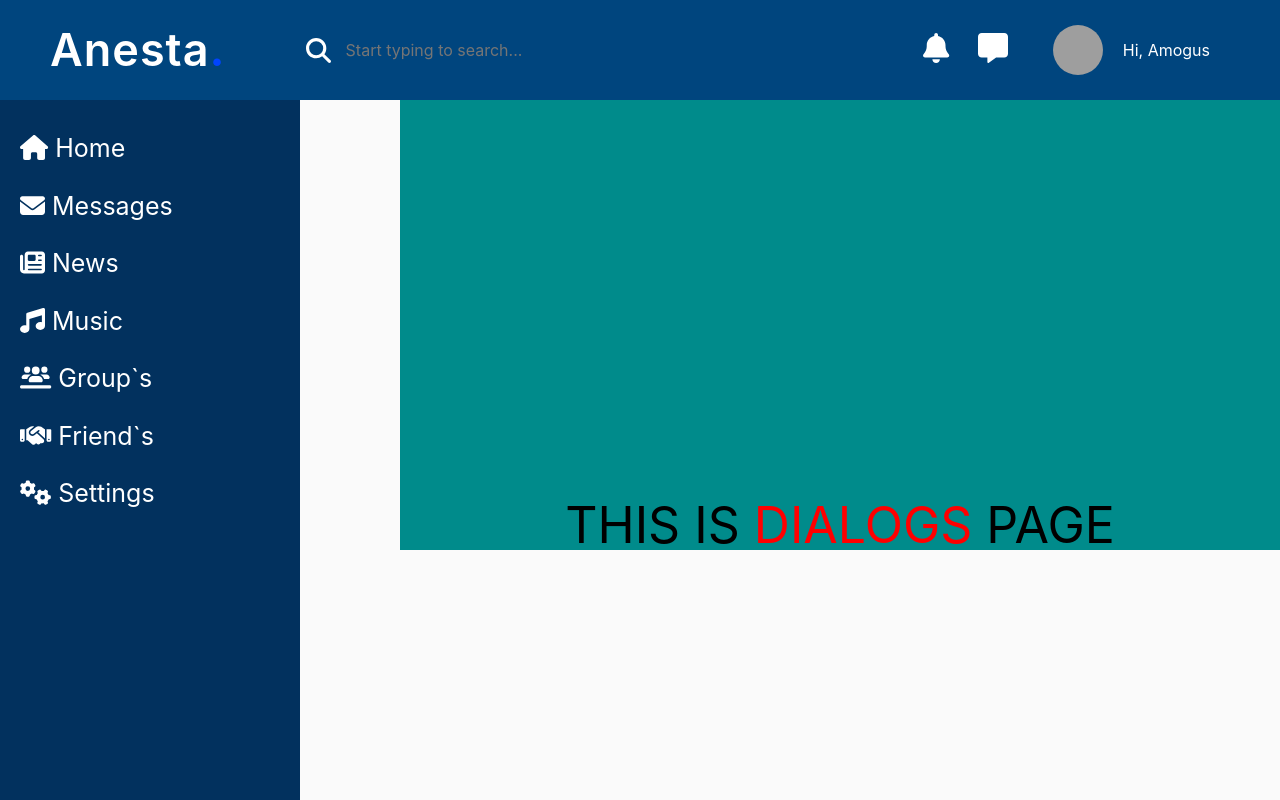
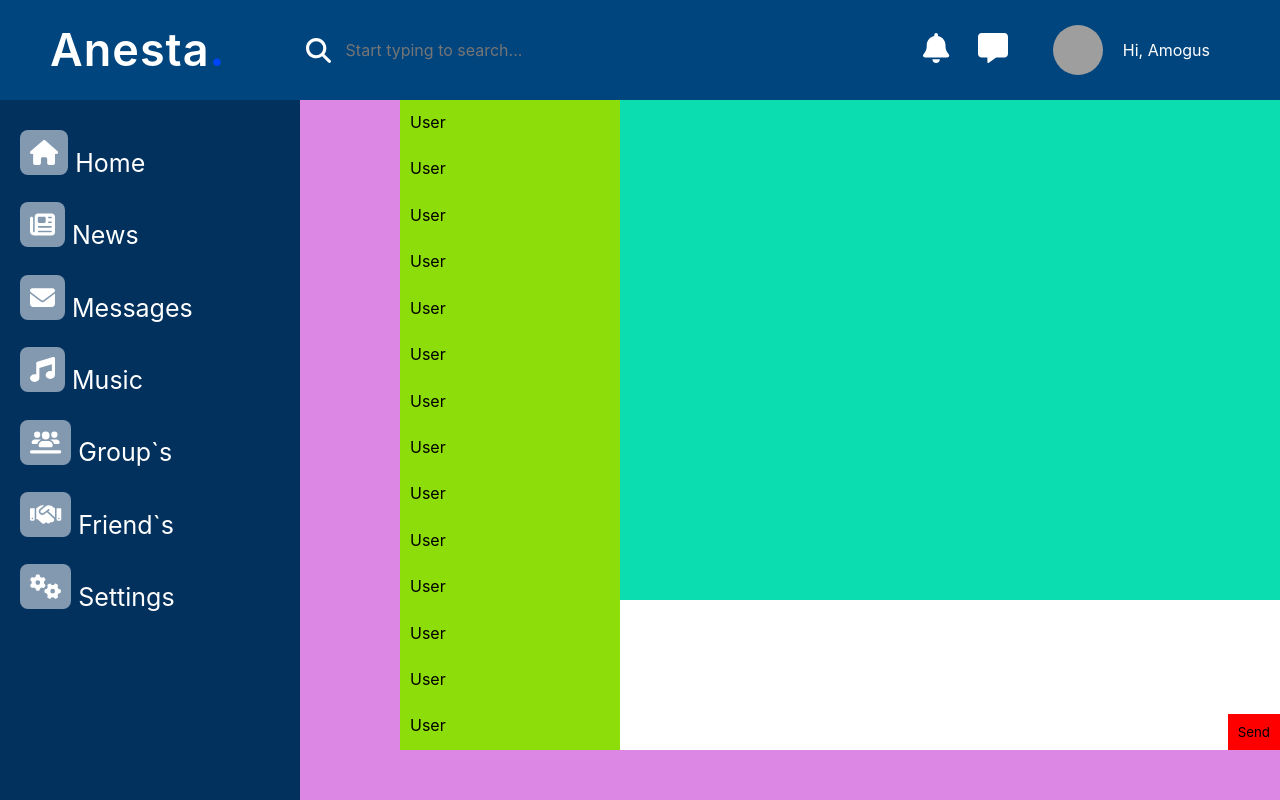
Before and after one commit to BogdanSavvy/REACT-social-network, a React (Create React App) app: page /messages in a window 1280 px wide. Built offline with nearby package versions, Linux system fonts and the light colour scheme; grey boxes are pictures that could not be loaded.

Commit message:
Created wrapper page to Messages

```diff
--- a/src/components/Messages/Messages.jsx
+++ b/src/components/Messages/Messages.jsx
@@ -1,10 +1,34 @@
 import style from './Messages.module.scss';
 
 const Messages = (props) => {
-   return(
+   return (
       <section className={`${style.page}`}>
          <div className={`${style.page__container}`}>
-            THIS IS <span>DIALOGS</span> PAGE
+            <div className={`${style.page__dialogsList} ${style.dialogsList}`}>
+               <div className={`${style.dialogsList__item}`}>User</div>
+               <div className={`${style.dialogsList__item}`}>User</div>
+               <div className={`${style.dialogsList__item}`}>User</div>
+               <div className={`${style.dialogsList__item}`}>User</div>
+               <div className={`${style.dialogsList__item}`}>User</div>
+               <div className={`${style.dialogsList__item}`}>User</div>
+               <div className={`${style.dialogsList__item}`}>User</div>
+               <div className={`${style.dialogsList__item}`}>User</div>
+               <div className={`${style.dialogsList__item}`}>User</div>
+               <div className={`${style.dialogsList__item}`}>User</div>
+               <div className={`${style.dialogsList__item}`}>User</div>
+               <div className={`${style.dialogsList__item}`}>User</div>
+               <div className={`${style.dialogsList__item}`}>User</div>
+               <div className={`${style.dialogsList__item}`}>User</div>
+            </div>
+            <div className={`${style.page__dialogWindow} ${style.dialogWindow}`}>
+               <div className={`${style.dialogWindow__messages}`}></div>
+               <div className={`${style.dialogWindow__input}`}>
+                  <form action="">
+                     <input type="text" />
+                     <button type='submit'>Send</button>
+                  </form>
+               </div>
+            </div>
          </div>
       </section>
    )
--- a/src/components/Messages/Messages.module.scss
+++ b/src/components/Messages/Messages.module.scss
@@ -1,8 +1,56 @@
 .page{
    width: 100%;
-   background-color: darkcyan;
-   font-size: 50px;
-   text-align: center;
-   padding-top: 500px;
-   span{color: red;}
+   padding-top: 100px;
+   &__container{
+      display: flex;
+      flex-direction: row;
+   }
+   &__dialogsList{
+      flex: 0 1 25%;
+      display: flex;
+      flex-direction: column;
+      background-color: #8ddd0b;
+   }
+   &__dialogWindow{
+      flex: 0 1 75%;
+      display: flex;
+      flex-direction: column;
+   }
 }
+
+.dialogsList{
+
+   &__item{
+      flex: 1 1 auto;
+      font-size: 16px;
+      line-height: 1.5;
+      padding: 10px;
+   }
+}
+
+.dialogWindow{
+
+   &__messages{
+      flex: 1 1 auto;
+      width: 100%;
+      height: 500px;
+      background-color: #0bddb0;
+   }
+   &__input{
+      position: relative;
+      form{
+
+      }
+      input{
+         width: 100%;
+         min-height: 150px;
+      }
+      button{
+         padding: 10px;
+         background-color: rgb(255, 0, 0);
+         position: absolute;
+         bottom: 0;
+         right: 0;
+      }
+   }
+}
--- a/src/components/NavBar/NavBar.jsx
+++ b/src/components/NavBar/NavBar.jsx
@@ -17,10 +17,10 @@ const NavBar = () => {
                <NavLink to='/profile'> <FontAwesomeIcon className={`${style.nav__icon}`} icon={faHouse} /> Home </NavLink>
             </li>
             <li className={`${style.nav__menuLink}`}>
-               <NavLink to='/messages'> <FontAwesomeIcon className={`${style.nav__icon}`} icon={faEnvelope} /> Messages </NavLink>
+               <NavLink to='/news'> <FontAwesomeIcon className={`${style.nav__icon}`} icon={faNewspaper} /> News </NavLink>
             </li>
             <li className={`${style.nav__menuLink}`}>
-               <NavLink to='/news'> <FontAwesomeIcon className={`${style.nav__icon}`} icon={faNewspaper} /> News </NavLink>
+               <NavLink to='/messages'> <FontAwesomeIcon className={`${style.nav__icon}`} icon={faEnvelope} /> Messages </NavLink>
             </li>
             <li className={`${style.nav__menuLink}`}>
                <NavLink to='/music'> <FontAwesomeIcon className={`${style.nav__icon}`} icon={faMusic} /> Music </NavLink>
--- a/src/components/NavBar/NavBar.module.scss
+++ b/src/components/NavBar/NavBar.module.scss
@@ -6,6 +6,7 @@
    background-color: #02315E;
    padding-top: 100px;
    z-index: 2;
+   justify-content: center;
 
    &__menuList{
       padding: 30px 20px;
@@ -19,7 +20,7 @@
       &:not(:last-child){
          margin-bottom: 20px;
       }
-      a{color: #fff;}
+      a{color: #fff; justify-self: center;}
       &:hover{
          margin-left: 15px;
          transition: all 0.4s ease 0s;
@@ -27,7 +28,10 @@
    }
 
    &__icon{
-
+      color: #fff;
+      padding: 10px;
+      border-radius: 8px;
+      background-color: #ffffff81;
    }
 
 }
--- a/src/scss/null.scss
+++ b/src/scss/null.scss
@@ -4,7 +4,7 @@
 :focus,:active{outline: none;}
 a:focus,a:active{outline: none;}
 nav,footer,header,aside{display: block;}
-html,body{height:100%;width:100%;font-size:100%;line-height:1;font-size:10px;-ms-text-size-adjust:100%;-moz-text-size-adjust:100%;-webkit-text-size-adjust:100%;background-color: #fafafa}
+html,body{height:100%;width:100%;font-size:100%;line-height:1;font-size:10px;-ms-text-size-adjust:100%;-moz-text-size-adjust:100%;-webkit-text-size-adjust:100%;background-color: #dc87e4}
 input,button,textarea{font-family:inherit;}
 input::-ms-clear{display: none;}
 button{cursor: pointer;}
```
Also changed, not shown: src/components/Messages/DialogWindow/DialogWindow.jsx (added), src/components/Messages/DialogsList/DialogsList.jsx (added).
